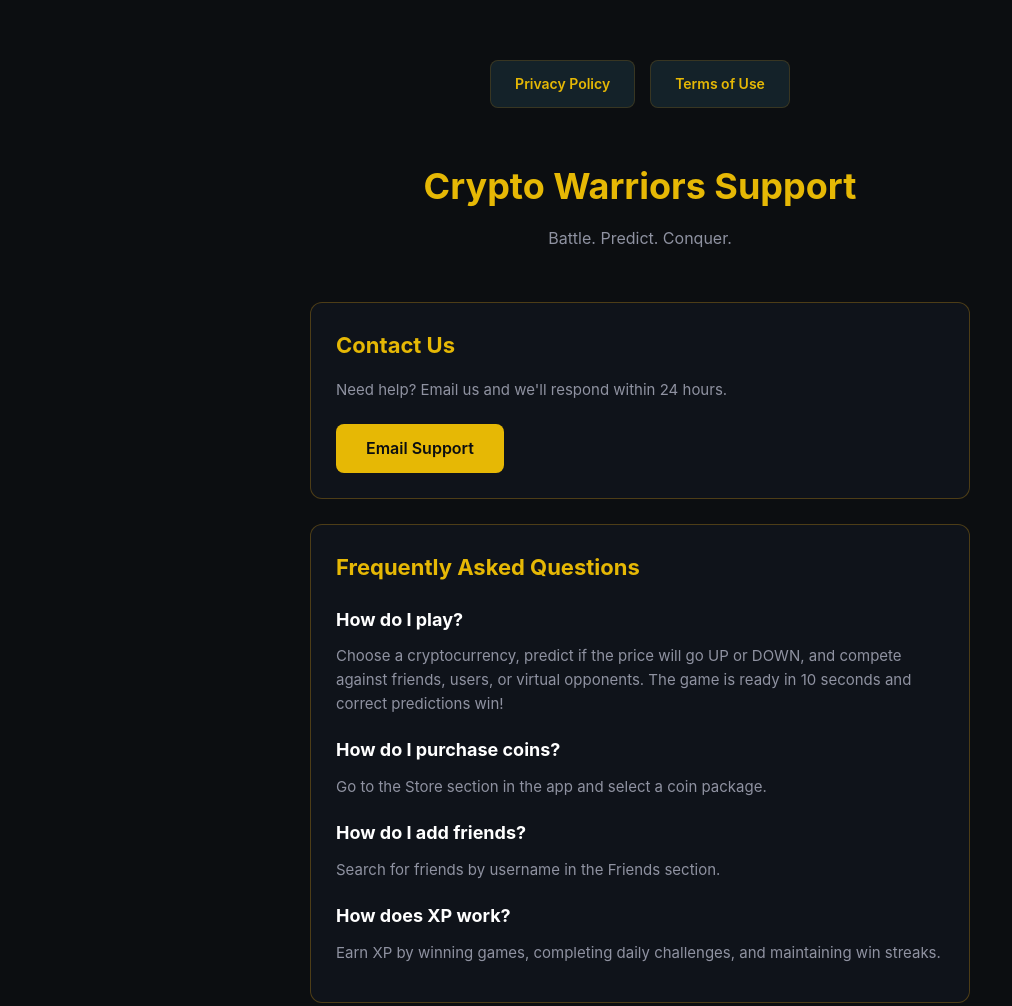
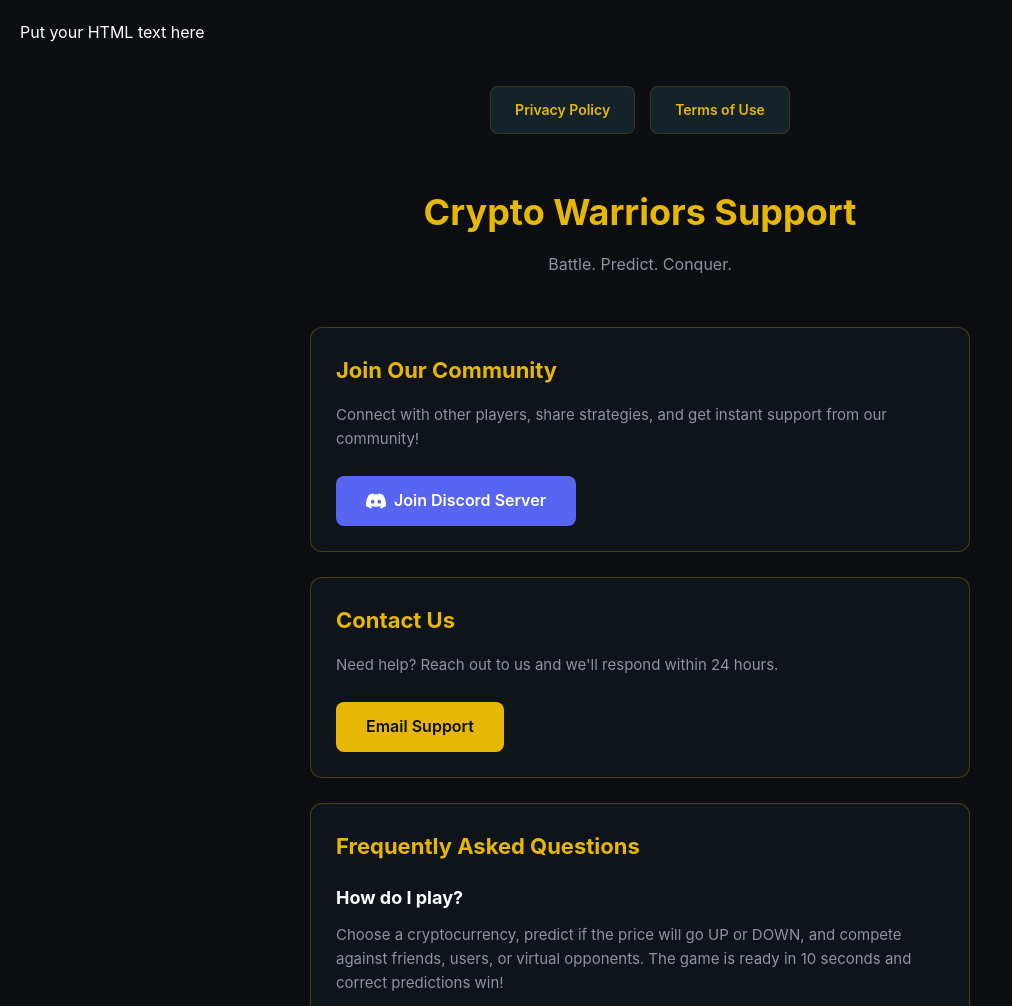
Before and after one commit to MilanMalovic/crypto-warriors-legal, a plain HTML site: page index.html in a window 1280 px wide. Shown: the top 1006 px of the page, without its empty margins (0-1012 px from the left). Drawn offline with Linux system fonts and the light colour scheme.

Commit message:
Add Discord community section and update contact info
Added Discord community section with button and icon.

```diff
--- a/index.html
+++ b/index.html
@@ -1,4 +1,4 @@
-<!DOCTYPE html>
+Put your HTML text here<!DOCTYPE html>
 <html lang="en">
 <head>
     <meta charset="UTF-8">
@@ -105,10 +105,40 @@
             text-decoration: none;
             font-weight: 600;
             margin-top: 10px;
+            margin-right: 10px;
         }
 
         .contact-btn:hover {
             background: #FFD700;
+        }
+
+        .discord-btn {
+            display: inline-flex;
+            align-items: center;
+            gap: 8px;
+            background: #5865F2;
+            color: #FFFFFF;
+            padding: 12px 30px;
+            border-radius: 8px;
+            text-decoration: none;
+            font-weight: 600;
+            margin-top: 10px;
+        }
+
+        .discord-btn:hover {
+            background: #4752C4;
+        }
+
+        .discord-icon {
+            width: 20px;
+            height: 20px;
+        }
+
+        .contact-options {
+            display: flex;
+            flex-wrap: wrap;
+            gap: 10px;
+            margin-top: 15px;
         }
 
         .footer {
@@ -125,6 +155,8 @@
             .section { padding: 20px; }
             .nav { gap: 10px; }
             .nav-btn { padding: 10px 18px; font-size: 13px; }
+            .contact-options { flex-direction: column; }
+            .contact-btn, .discord-btn { width: 100%; text-align: center; justify-content: center; }
         }
     </style>
 </head>
@@ -141,9 +173,24 @@
         </div>
 
         <div class="section">
+            <h2>Join Our Community</h2>
+            <p>Connect with other players, share strategies, and get instant support from our community!</p>
+            <div class="contact-options">
+                <a href="YOUR_DISCORD_INVITE_LINK" class="discord-btn" target="_blank" rel="noopener noreferrer">
+                    <svg class="discord-icon" viewBox="0 0 24 24" fill="currentColor">
+                        <path d="M20.317 4.37a19.791 19.791 0 0 0-4.885-1.515a.074.074 0 0 0-.079.037c-.21.375-.444.864-.608 1.25a18.27 18.27 0 0 0-5.487 0a12.64 12.64 0 0 0-.617-1.25a.077.077 0 0 0-.079-.037A19.736 19.736 0 0 0 3.677 4.37a.07.07 0 0 0-.032.027C.533 9.046-.32 13.58.099 18.057a.082.082 0 0 0 .031.057a19.9 19.9 0 0 0 5.993 3.03a.078.078 0 0 0 .084-.028a14.09 14.09 0 0 0 1.226-1.994a.076.076 0 0 0-.041-.106a13.107 13.107 0 0 1-1.872-.892a.077.077 0 0 1-.008-.128a10.2 10.2 0 0 0 .372-.292a.074.074 0 0 1 .077-.01c3.928 1.793 8.18 1.793 12.062 0a.074.074 0 0 1 .078.01c.12.098.246.198.373.292a.077.077 0 0 1-.006.127a12.299 12.299 0 0 1-1.873.892a.077.077 0 0 0-.041.107c.36.698.772 1.362 1.225 1.993a.076.076 0 0 0 .084.028a19.839 19.839 0 0 0 6.002-3.03a.077.077 0 0 0 .032-.054c.5-5.177-.838-9.674-3.549-13.66a.061.061 0 0 0-.031-.03zM8.02 15.33c-1.183 0-2.157-1.085-2.157-2.419c0-1.333.956-2.419 2.157-2.419c1.21 0 2.176 1.096 2.157 2.42c0 1.333-.956 2.418-2.157 2.418zm7.975 0c-1.183 0-2.157-1.085-2.157-2.419c0-1.333.955-2.419 2.157-2.419c1.21 0 2.176 1.096 2.157 2.42c0 1.333-.946 2.418-2.157 2.418z"/>
+                    </svg>
+                    Join Discord Server
+                </a>
+            </div>
+        </div>
+
+        <div class="section">
             <h2>Contact Us</h2>
-            <p>Need help? Email us and we'll respond within 24 hours.</p>
-            <a href="mailto:crypto.warriors@yahoo.com" class="contact-btn">Email Support</a>
+            <p>Need help? Reach out to us and we'll respond within 24 hours.</p>
+            <div class="contact-options">
+                <a href="mailto:crypto.warriors@yahoo.com" class="contact-btn">Email Support</a>
+            </div>
         </div>
 
         <div class="section">
@@ -164,7 +211,7 @@
 
         <div class="section">
             <h2>Report a Bug</h2>
-            <p>Found an issue? Email us with:</p>
+            <p>Found an issue? Email us or post in Discord with:</p>
             <ul>
                 <li>Your device model and iOS version</li>
                 <li>Description of the problem</li>
```
